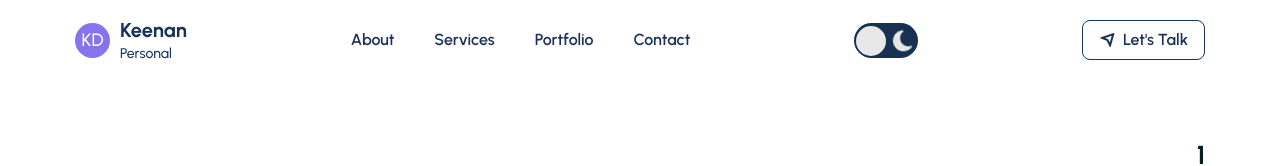
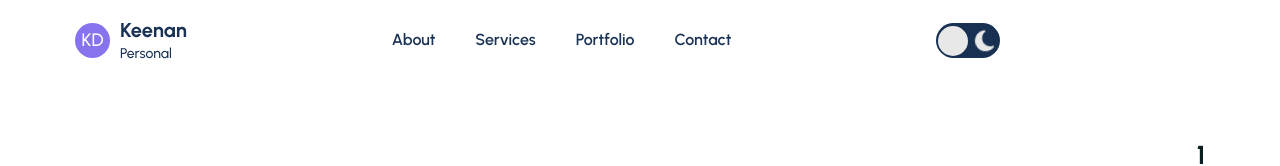
Before and after one commit to 1deyce/reactportfolio, a React (Create React App) app: page / in a window 1280 px wide. Shown: the top 166 px of the page. Built offline with nearby package versions, Linux system fonts and the light colour scheme.

Commit message:
Update Header.jsx
Removed lets talk button in navbar

```diff
--- a/src/components/Header/Header.jsx
+++ b/src/components/Header/Header.jsx
@@ -136,12 +136,12 @@ const Header = () => {
                     {/* ========== dark/light mode toggle end ========== */}
 
                     <div className='flex items-center gap-4'>
-                        <a href="#contact">
+                        {/* <a href="#contact">
                             <button className='flex items-center gap-2 text-smallTextColor dark:text-white font-[600] border border-solid border-smallTextColor py-2 px-4 rounded-[8px] max-h-[40px] hover:bg-primaryColor dark:bg-primaryColor hover:text-white hover:dark:bg-white hover:dark:text-smallTextColor hover:font-[500] ease-in duration-300'
                             >
                                 <i class="ri-send-plane-line"></i> Let's Talk
                             </button>
-                        </a>
+                        </a> */}
                         <span
                             onClick={toggleMenu}
                             className='text-2xl text-smallTextColor dark:text-white md:hidden cursor-pointer'
```
